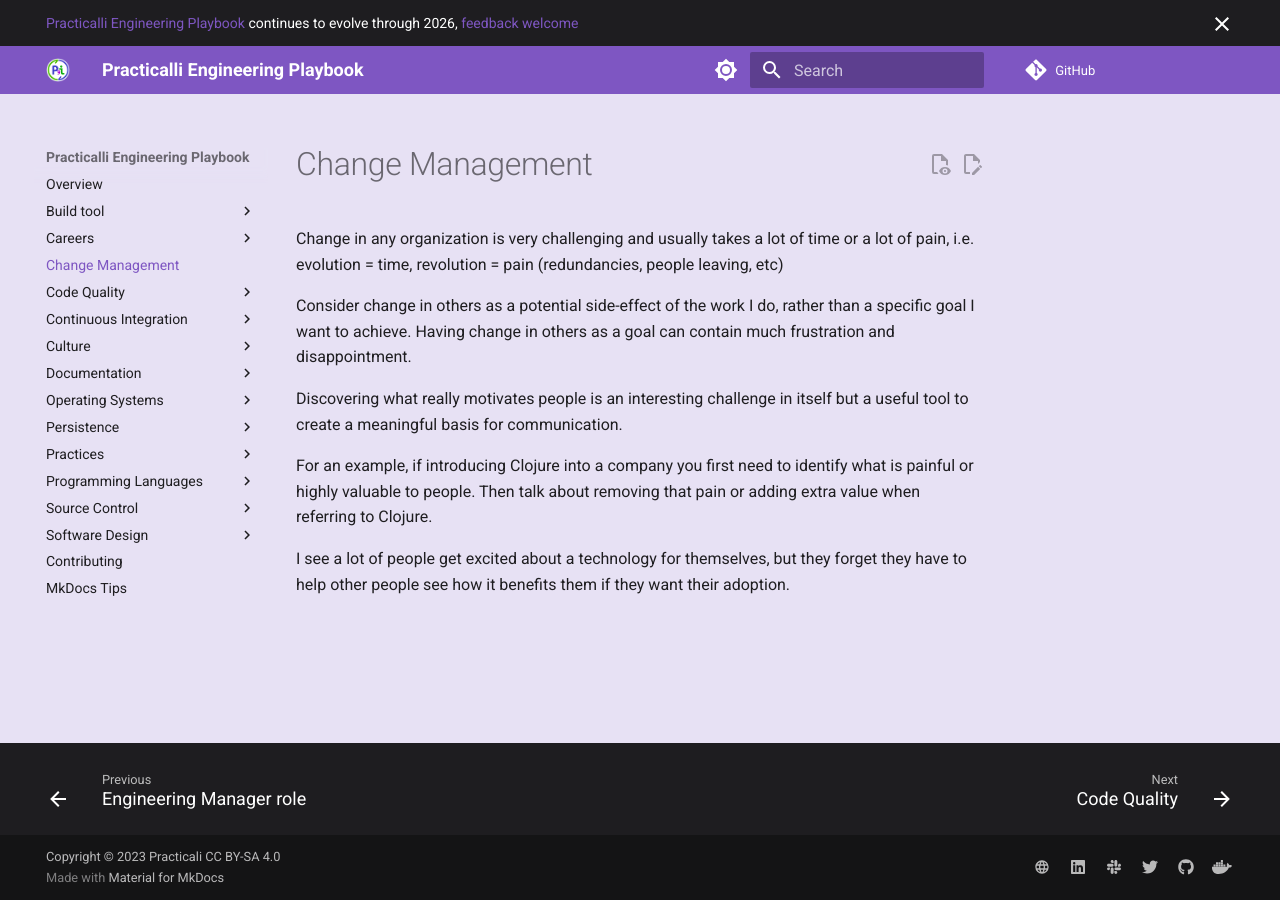
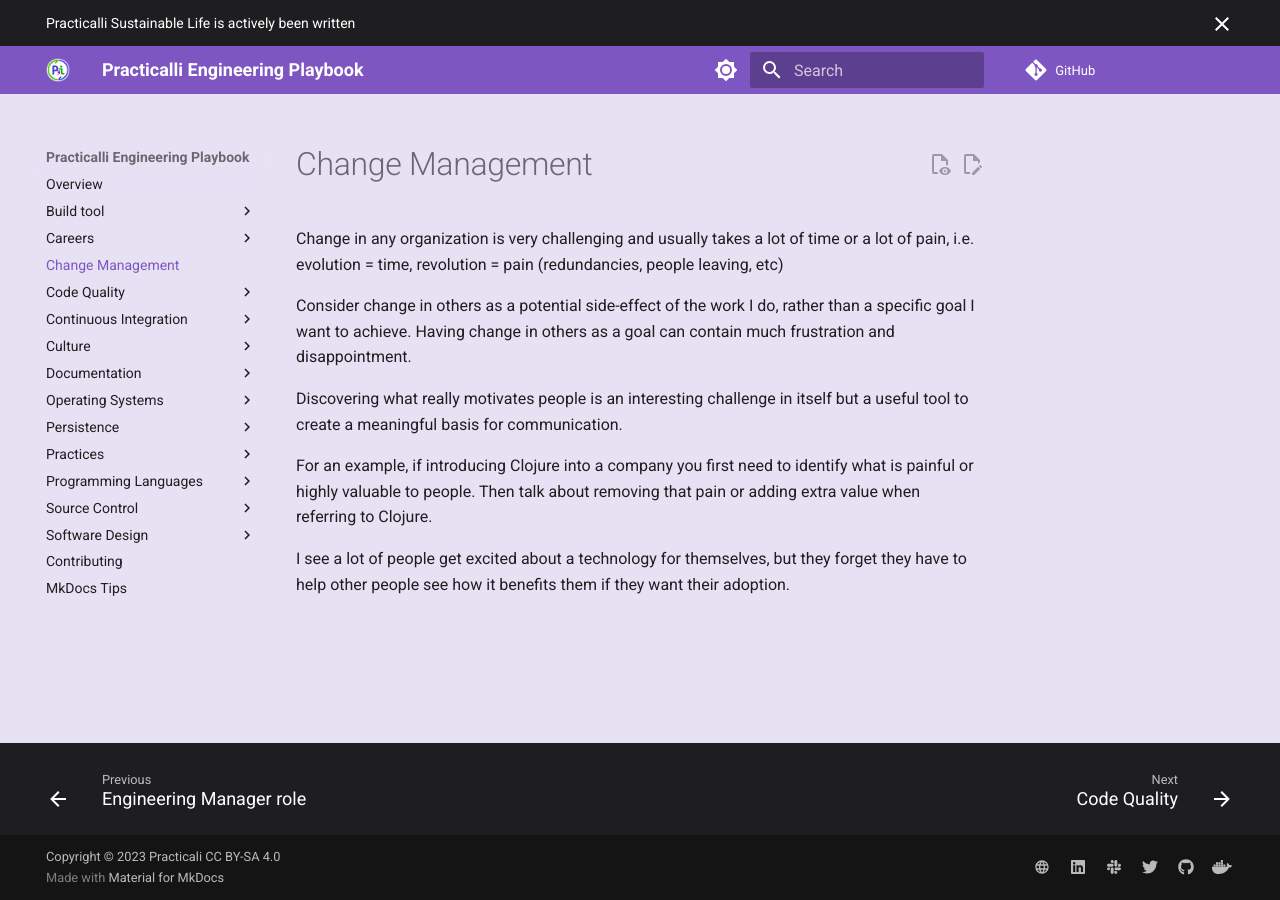
Before and after one commit to practicalli/engineering-playbook, an MkDocs documentation site: the page built from docs/change-management/index.md, in a window 1280 px wide. Built offline with MkDocs 1.6.1 and Material for MkDocs 9.7.7, drawn with Linux system fonts in a browser that asks for light colours; comment, search, counter and statistics services are not loaded.

Commit message:
theme: clean overrides for announce and not-found elements

```diff
--- a/overrides/404.html
+++ b/overrides/404.html
@@ -14,18 +14,7 @@
 </h3>
 
 <p>
-    Practicalli Engineering Playbook is a very new book and actively being updated
+    Try use the Search bar at the top of the page
 </p>
 
-<p>
-  Try use the Search bar at the top of the page
-</p>
-
-<p>
-  <a href="https://practical.li/engineering-playbook">
-    <img src="https://raw.githubusercontent.com/practicalli/graphic-design/live/engineering-playbook/engineering-playbook-concept.png" alt="Practicalli Spacemacs book cover">
-  </a>
-</p>
-
-
 {% endblock %}
--- a/overrides/main.html
+++ b/overrides/main.html
@@ -11,6 +11,6 @@
 <!-- Content -->
 {% block announce %}
 
-<a href="https://practical.li/engineering-playbook">Practicalli Engineering Playbook</a> continues to evolve through 2026, <a href="https://practical.li/contributing" target="_blank">feedback welcome</a>
+Practicalli Sustainable Life is actively been written
 
 {% endblock %}
```
